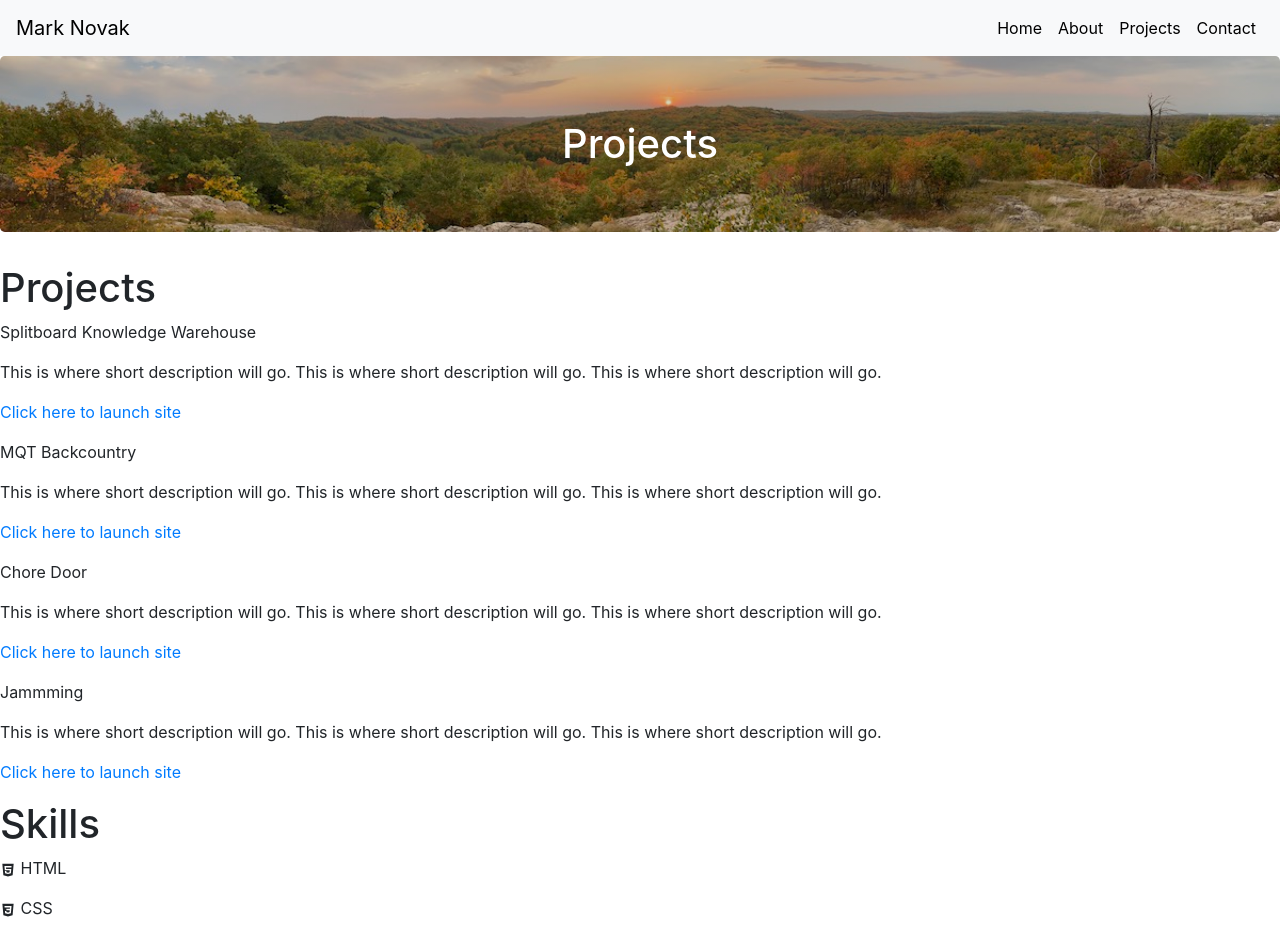
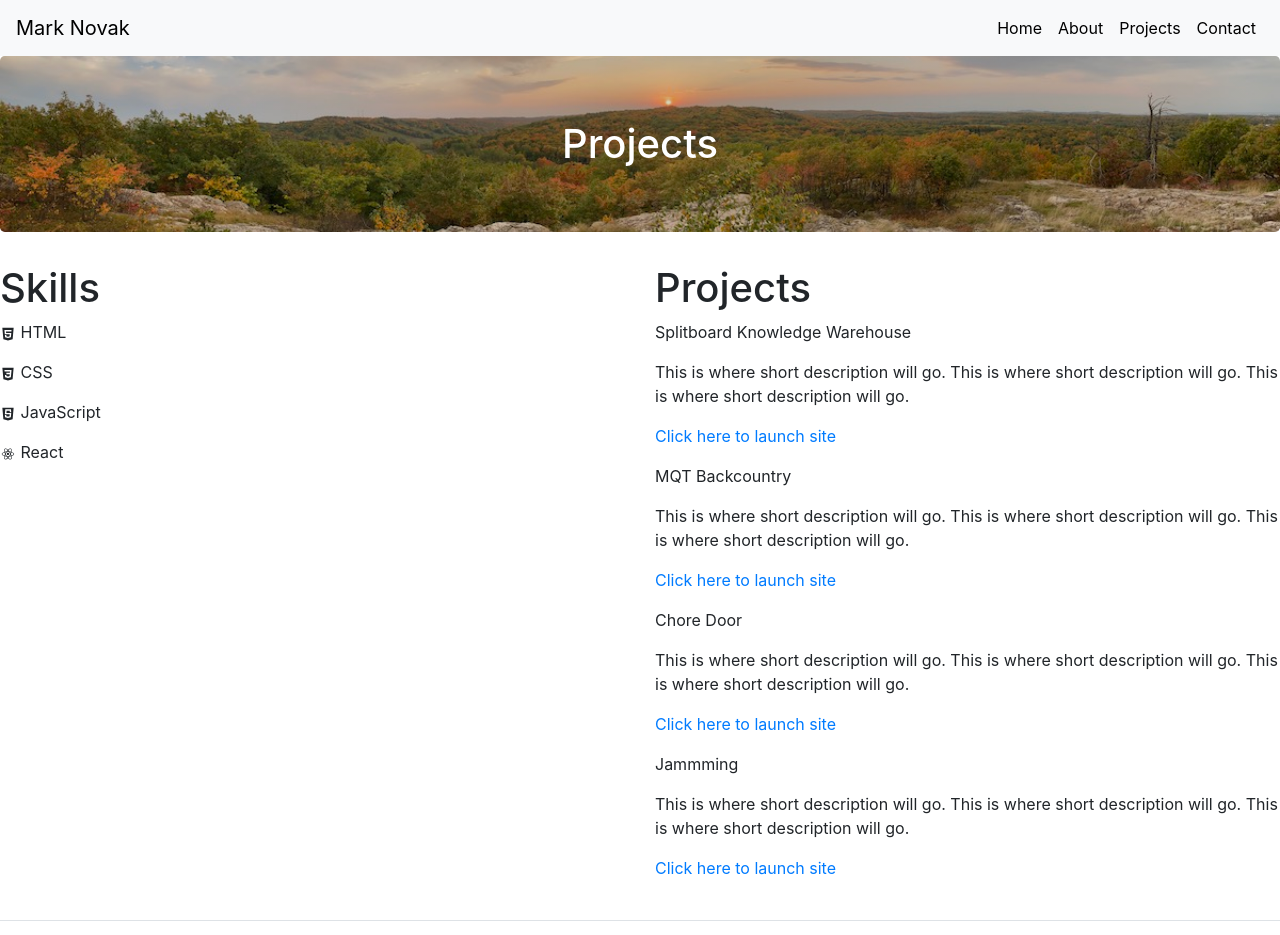
Before and after one commit to manovak24/manovak24.github.io, a React (Create React App) app: page /projects in a window 1280 px wide. Shown: the top 935 px of the page. Built offline with nearby package versions, Linux system fonts and the light colour scheme.

Commit message:
updating project skill page to use Row and Col react bootstrap

```diff
--- a/src/compontents/project-skill-list.js
+++ b/src/compontents/project-skill-list.js
@@ -1,4 +1,5 @@
 import React from 'react';
+import { Row, Col } from 'react-bootstrap';
 import { DiCss3, DiHtml5, DiJavascript, DiReact } from 'react-icons/di';
 
 class ProjectSkillList extends React.Component {
@@ -62,8 +63,21 @@ class ProjectSkillList extends React.Component {
 
     render() {
         return (
+            <Row>
+                <Col>
+                    <div>
+                        <h1>Skills</h1>
+                        <ul>
+                            {this.state.skills.map(skills => (
+                                <li key={skills.id}>
+                                    <p>{skills.logo} {skills.title}</p>
+                                </li>
+                            ))}
+                        </ul>
+                    </div>
+                </Col>
 
-            <div>
+                <Col>
                     <div>
                         <h1>Projects</h1>
                         <ul>
@@ -76,18 +90,8 @@ class ProjectSkillList extends React.Component {
                             ))}
                         </ul>
                     </div>
-                <div>
-                    <h1>Skills</h1>
-                    <ul>
-                        {this.state.skills.map(skills => (
-                            <li key={skills.id}>
-                                <p>{skills.logo} {skills.title}</p>
-                                <p></p>
-                            </li>
-                        ))}
-                    </ul>
-                </div>
-            </div>
+                </Col>
+            </Row>
         )
     }
 }
```
Lines whose indentation alone changed are shown as unchanged.
